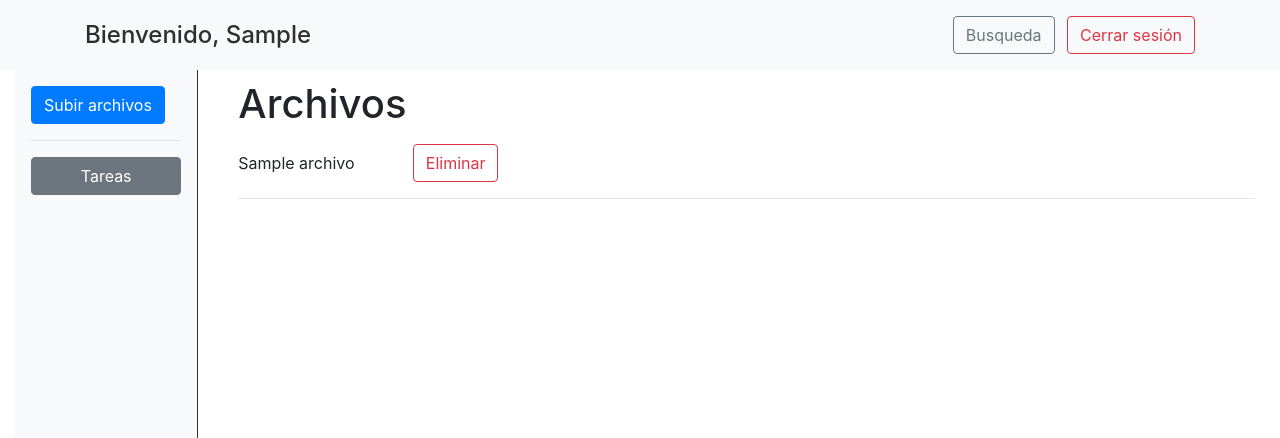
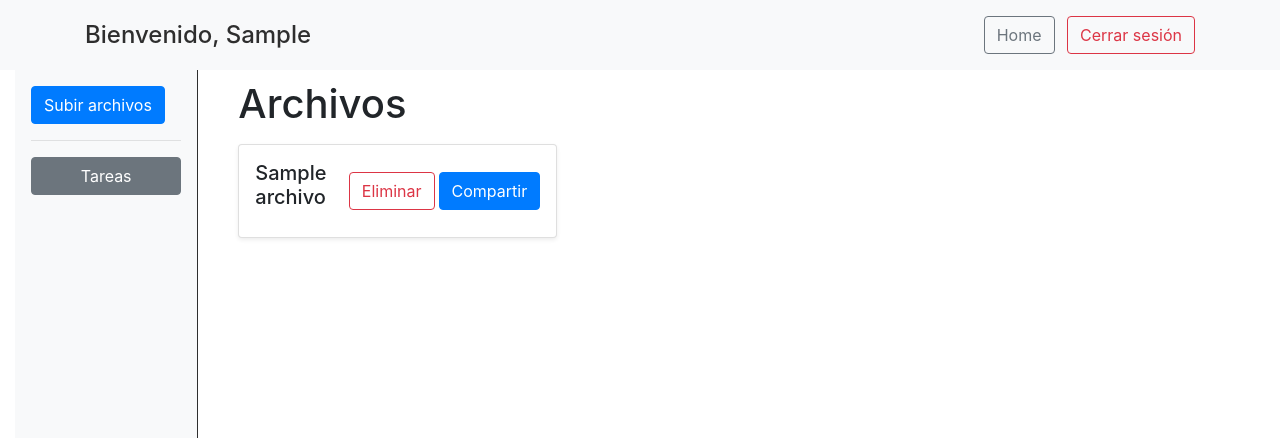
Before and after one commit to ads1010/TFG, a Flask app: page /archivos in a window 1280 px wide. Shown: the top 438 px of the page. Run offline with Flask 3, Linux system fonts and the light colour scheme; a user stored in the database is signed in; tables that the repository leaves empty hold one stand-in row (values such as "Sample post"); some libraries are stand-ins or nearby versions.

Commit message:
Compartir archivo con grupos

```diff
--- a/app.py
+++ b/app.py
@@ -110,7 +110,8 @@ def logout():
 def archivos():
     # Pasa el usuario conectado
     files=listar_archivos()
-    return render_template('archivos.html', nombre_usuario=current_user.usuario, files= files)
+    grupos=listar_grupos()
+    return render_template('archivos.html', nombre_usuario=current_user.usuario, files= files, grupos= grupos)
 
 
 @app.route('/upload',methods=['GET', 'POST'])  #Mantener? Puede ser el post de archivos
@@ -141,6 +142,20 @@ def delete_archivo(archivo_id):
         db.session.commit() #Archivo eliminada de BD y ficheros
     else:
         pass
+    return redirect(url_for('archivos'))
+
+@app.route('/compartir_archivo_grupo', methods=['POST'])
+@login_required
+def compartir_archivo_grupo():
+    archivo_id = request.form['archivo_id']
+    grupo_id = request.form['grupo_id']
+
+    archivo = Archivo.query.get_or_404(archivo_id)
+    grupo = Grupo.query.get_or_404(grupo_id)
+
+    archivo.grupo_id = grupo.id
+    db.session.commit()
+
     return redirect(url_for('archivos'))
 
 @app.route('/tareas', methods=['GET', 'POST'])
--- a/templates/archivos.html
+++ b/templates/archivos.html
@@ -27,19 +27,67 @@
                 </div>
 
                 <h1>Archivos</h1>
-                {% for archivo in files %}
                 <div class="row align-items-center mb-3 mt-3">
-                    <div class="col-xs-12 col-md-2">{{ archivo.nombre }}</div>
-                    <div class="col-xs-12 col-md-8">
-                        <form method="POST" action="/delete/{{ archivo.id }}">
-                            <button type="submit" class="btn btn-outline-danger">Eliminar</button>
-                        </form>
+                    {% for archivo in files %}
+                    <div class="col-md-4 mb-3">
+                        <div class="card shadow-sm p-3">
+                            <div class="d-flex justify-content-between align-items-center">
+                                <div class="card-title h5">{{ archivo.nombre }}</div>
+                                <!-- <div class="btn-group">-->
+                                    <form method="POST" action="/delete/{{ archivo.id }}" class="mr-1">
+                                        <button type="submit" class="btn btn-outline-danger">Eliminar</button>
+                                    </form>
+                                    <button type="button" class="btn btn-primary" data-toggle="modal" data-target="#asignarGrupo{{ archivo.id }}">
+                                        Compartir
+                                    </button>
+                                <!-- </div>-->
+                            </div>
+                        </div>
                     </div>
+
+
+                    <hr class="my-1">
+                    <!-- Modal -->
+                    <div class="modal fade" id="asignarGrupo{{ archivo.id }}"  role="dialog" >
+                        <div class="modal-dialog" >
+                            <div class="modal-content">
+                                <div class="modal-header">
+                                    <h5 class="modal-title">Asignar grupo</h5>
+                                    <button type="button" class="close" data-dismiss="modal">
+                                        <span >&times;</span>
+                                    </button>
+                                </div>
+                                <form method="POST" action="{{ url_for('compartir_archivo_grupo') }}">
+                                    <div class="modal-body">
+                                        <input type="hidden" name="archivo_id" value="{{ archivo.id }}">
+                                        {{archivo.id}}
+                                        <div class="form-group">
+                                            <label for="grupo_id">Seleccionar Grupo</label>
+                                            <select class="form-control" name="grupo_id" id="grupo_id" required>
+                                                <option value="" disabled selected>Seleccionar Grupo</option>
+                                                {% for grupo in grupos %}
+                                                    <option value="{{ grupo.id }}">{{ grupo.nombre }}</option>
+                                                {% endfor %}
+                                            </select>
+                                        </div>
+                                    </div>
+                                    <div class="modal-footer">
+                                        <button type="button" class="btn btn-secondary" data-dismiss="modal">Cancelar</button>
+                                        <button type="submit" class="btn btn-primary">Guardar</button>
+                                    </div>
+                                </form>
+                            </div>
+                        </div>
+                    </div>
+                    {% endfor %}
                 </div>
-                <hr class="my-1">
-                {% endfor %}
             </div>
+
+
         </div>
+
 </div>
 
+
+
     {% endblock %}
--- a/templates/base.html
+++ b/templates/base.html
@@ -11,7 +11,7 @@
             <div class="d-flex justify-content-between align-items-center">
                 <h1 class="h4 mb-0">Bienvenido, {{ nombre_usuario }}</h1>
                 <div>
-                    <a href="#" class="btn btn-outline-secondary mr-2">Busqueda</a>
+                    <a href="/home" class="btn btn-outline-secondary mr-2">Home</a>
                     <a href="/logout" class="btn btn-outline-danger">Cerrar sesión</a>
                 </div>
             </div>
```
